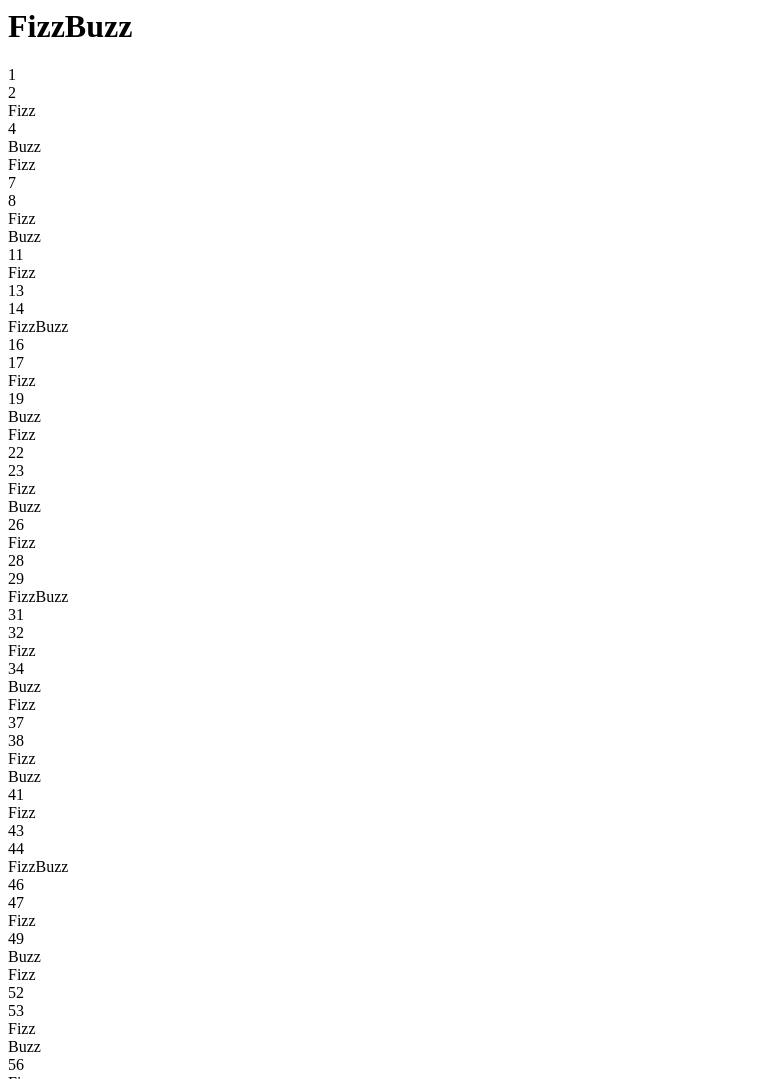
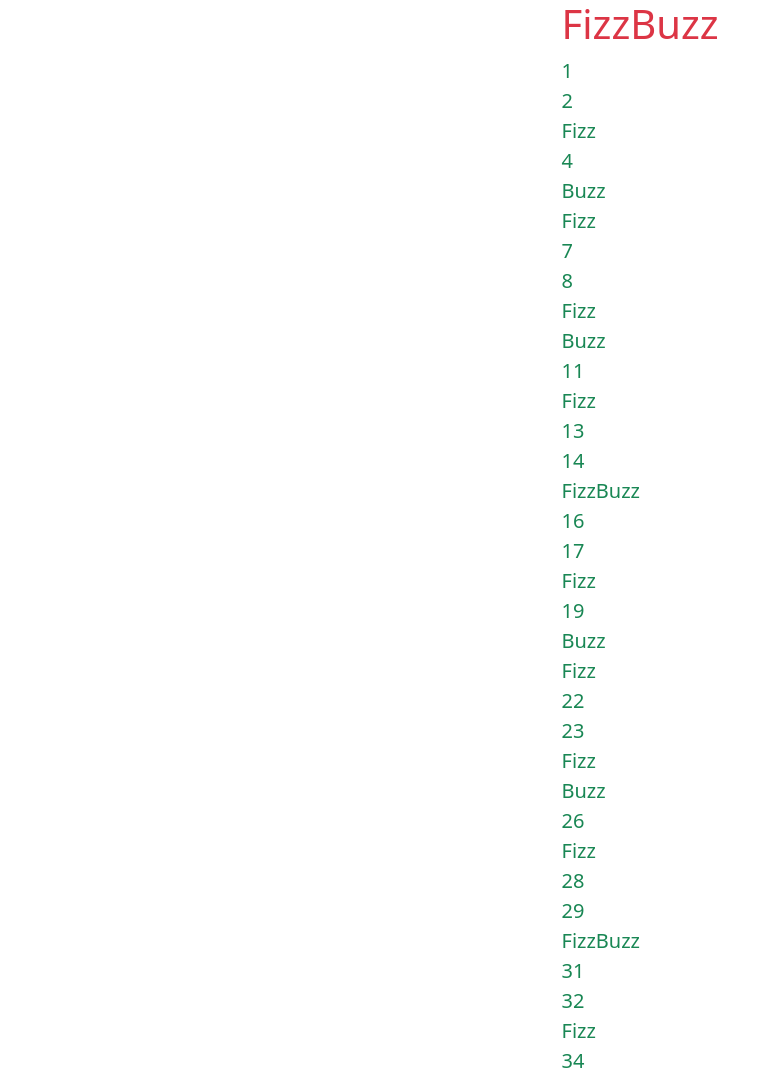
Before and after one commit to tinotringali/js-fizzbuzz, a plain HTML site: page index.html in a window 1280 px wide. Shown: the top 1079 px of the page, without its empty margins (0-772 px from the left). Drawn offline with nearby package versions, Linux system fonts and the light colour scheme.

Commit message:
agg. bootstrap

```diff
--- a/index.html
+++ b/index.html
@@ -4,12 +4,16 @@
     <meta charset="UTF-8">
     <meta http-equiv="X-UA-Compatible" content="IE=edge">
     <meta name="viewport" content="width=device-width, initial-scale=1.0">
+    <!-- bootstrap -->
+    <link href="https://cdn.jsdelivr.net/npm/bootstrap@5.3.0-alpha1/dist/css/bootstrap.min.css" rel="stylesheet" integrity="sha384-GLhlTQ8iRABdZLl6O3oVMWSktQOp6b7In1Zl3/Jr59b6EGGoI1aFkw7cmDA6j6gD" crossorigin="anonymous">
+    <!--/bootstrap -->
     <title>FizzBuzz</title>
 </head>
-<body>
-    <h1>FizzBuzz</h1>
-    <div class="fizz-buzz-container"></div>
-
+<body class="d-flex justify-content-center">
+    <div>
+        <h1 class="text-danger">FizzBuzz</h1>
+        <div class="fizz-buzz-container text-success fs-5"></div>
+    </div>
     <!-- java-script -->
     <script src="js/main.js"></script>
     <!-- java-script -->
```
